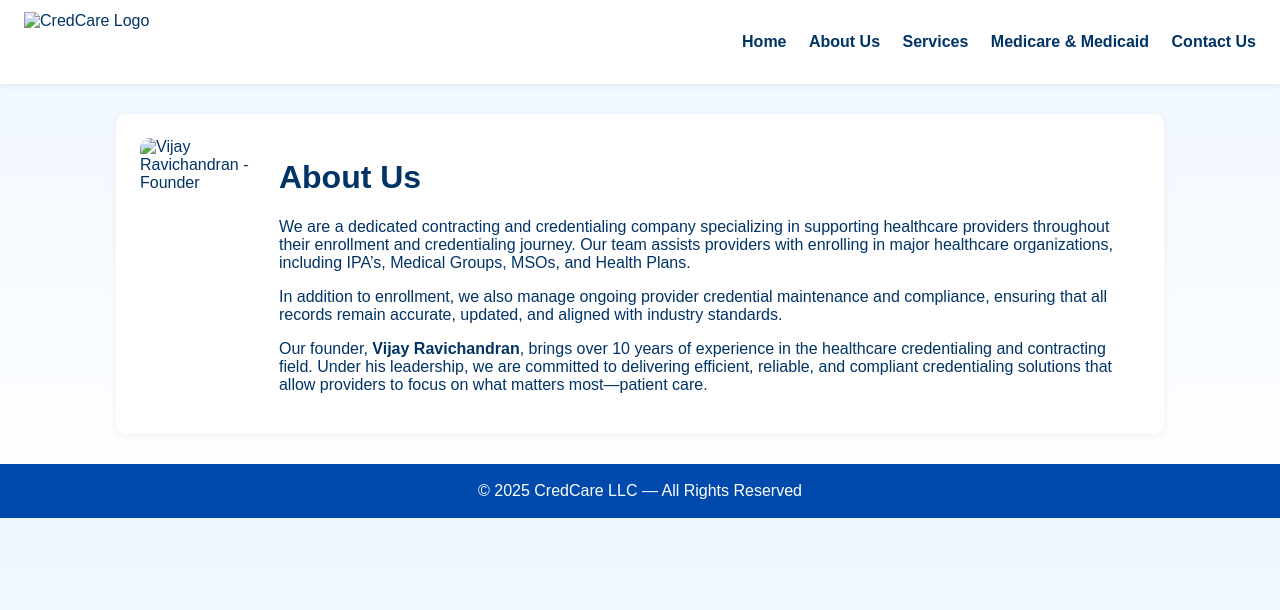
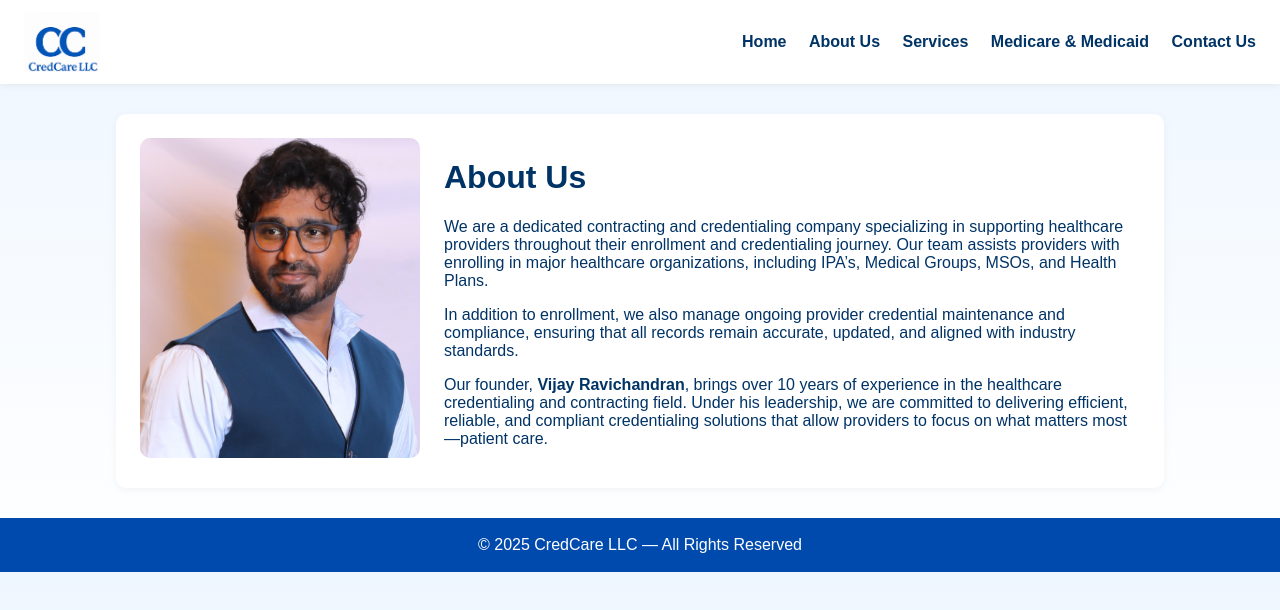
Before and after one commit to providerservicescredcare-png/CredCare-LLC, a plain HTML site: page about.html in a window 1280 px wide. Drawn offline with Linux system fonts and the light colour scheme.

Commit message:
Update image paths in about.html

```diff
--- a/about.html
+++ b/about.html
@@ -8,7 +8,7 @@
 </head>
 <body>
 <header class="header">
-  <img src="images/logo.png" alt="CredCare Logo" class="logo" />
+  <img src="logo.png" alt="CredCare Logo" class="logo" />
   <nav class="nav">
     <a href="index.html">Home</a>
     <a href="about.html">About Us</a>
@@ -21,7 +21,7 @@
 <main>
   <div class="container">
     <div class="about-wrap">
-      <img src="images/Vijay.jpg" alt="Vijay Ravichandran - Founder" />
+      <img src="Vijay.jpg" alt="Vijay Ravichandran - Founder" />
       <div>
         <h1>About Us</h1>
         <p>We are a dedicated contracting and credentialing company specializing in supporting healthcare providers throughout their enrollment and credentialing journey. Our team assists providers with enrolling in major healthcare organizations, including IPA’s, Medical Groups, MSOs, and Health Plans.</p>
```
